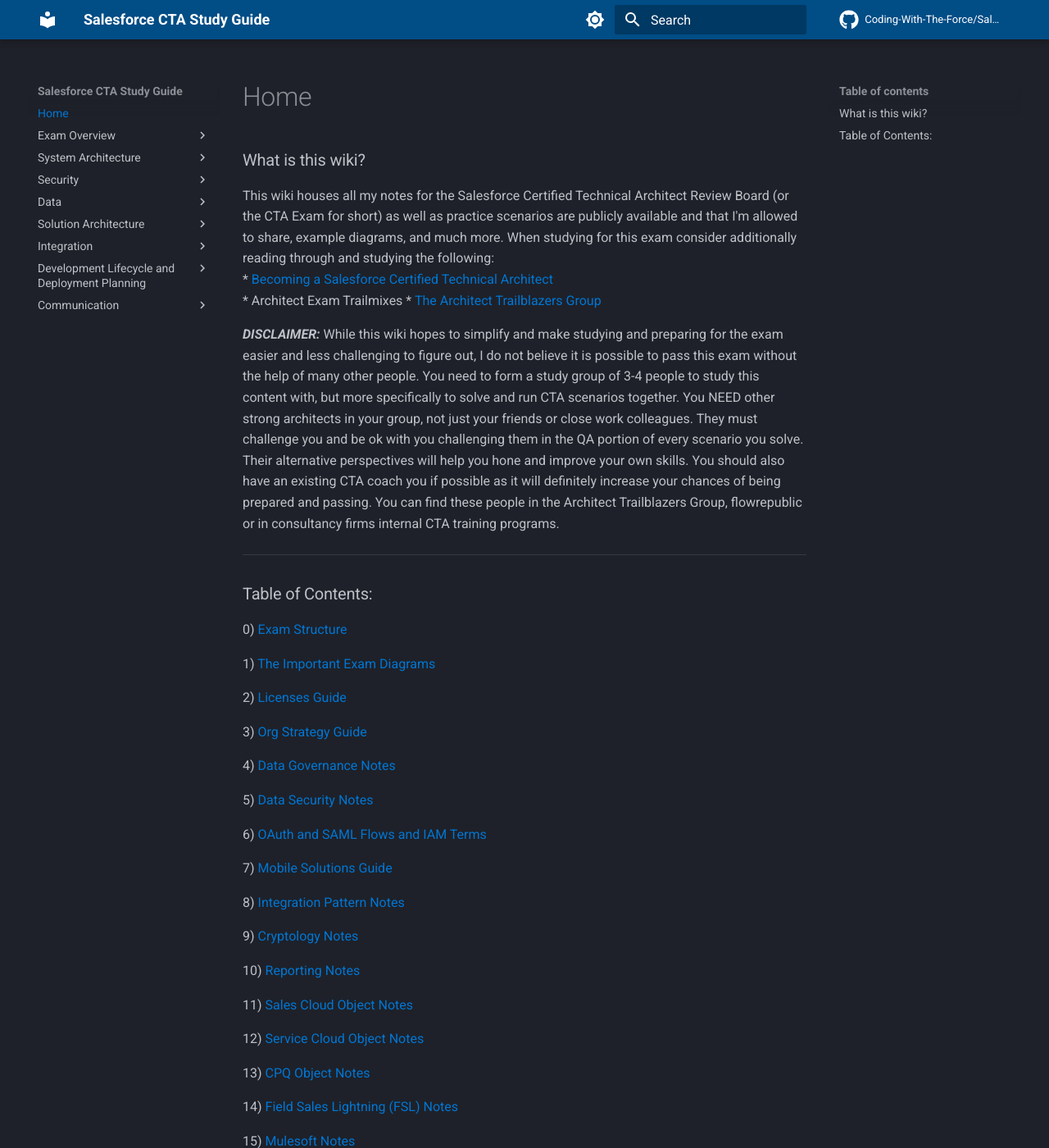
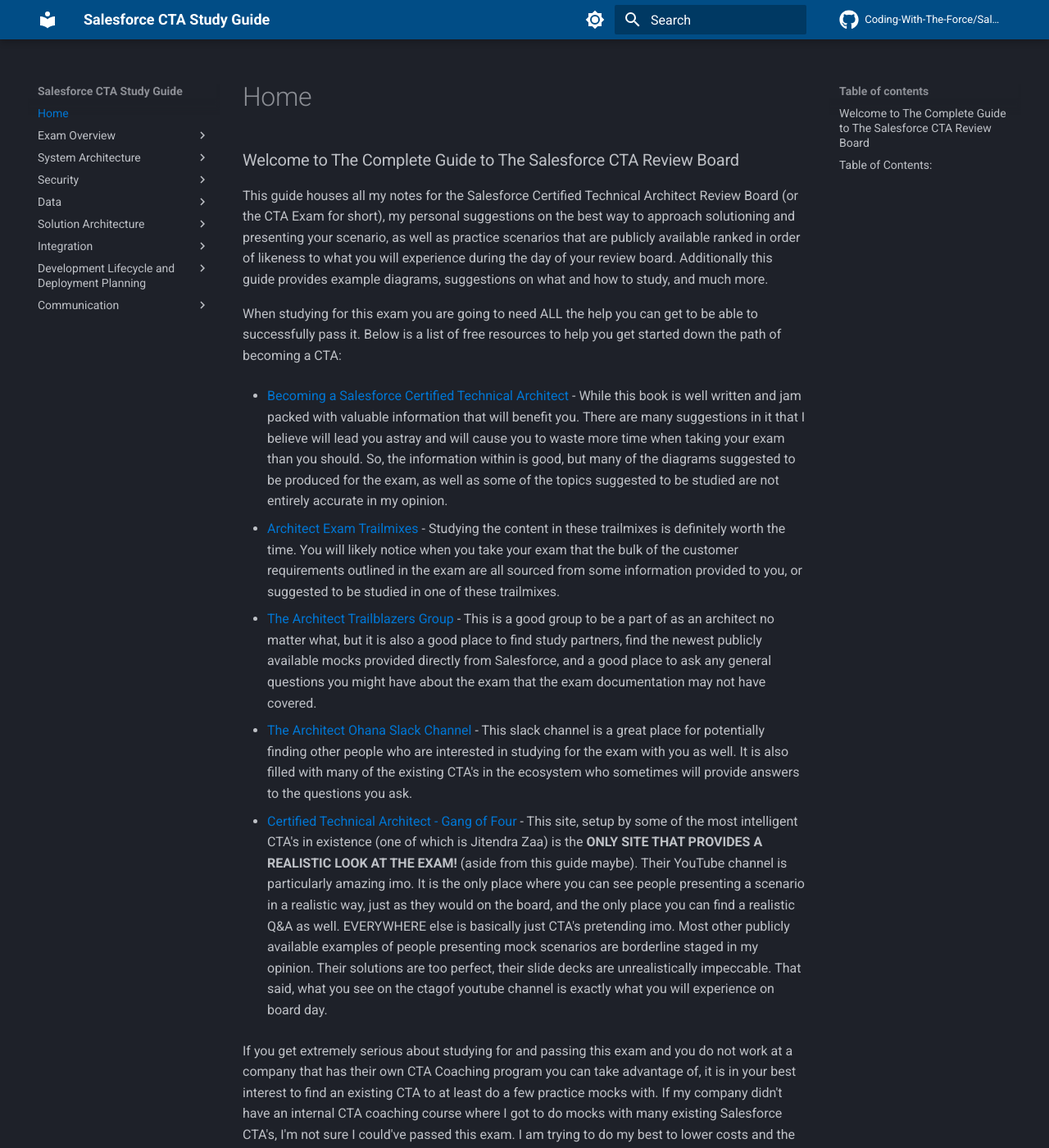
Before and after one commit to Coding-With-The-Force/Salesforce-CTA-Study-Guide, an MkDocs documentation site: the page built from docs/index.md, in a window 1280 px wide and 1400 px high. Shown: the whole window at 82% size. Built offline with MkDocs 1.6.1 and Material for MkDocs 9.7.7, drawn with Linux system fonts in a browser that asks for light colours; comment, search, counter and statistics services are not loaded; some of the changed text lies outside the part shown.

Commit message:
updated the index.md file to be more accurate and have a complete table of contents

```diff
--- a/docs/index.md
+++ b/docs/index.md
@@ -1,12 +1,29 @@
-### What is this wiki?
+### Welcome to The Complete Guide to The Salesforce CTA Review Board
 
-This wiki houses all my notes for the Salesforce Certified Technical Architect Review Board (or the CTA Exam for short) as well as practice scenarios are publicly available and that I'm allowed to share, example diagrams, and much more.
-When studying for this exam consider additionally reading through and studying the following:
-* [Becoming a Salesforce Certified Technical Architect](https://amzn.to/3iHGIBz)
-* Architect Exam Trailmixes
-* [The Architect Trailblazers Group](https://trailhead.salesforce.com/trailblazer-community/groups/0F930000000blKv?tab=discussion&sort=LAST_MODIFIED_DATE_DESC)
+This guide houses all my notes for the Salesforce Certified Technical Architect Review Board (or the CTA Exam for short), my personal suggestions on the best way to approach solutioning and presenting your scenario, as well as practice scenarios that are publicly available ranked in order of likeness to what you will experience during the day of your review board. Additionally this guide provides example diagrams, suggestions on what and how to study, and much more.
 
-_**DISCLAIMER:**_ While this wiki hopes to simplify and make studying and preparing for the exam easier and less challenging to figure out, I do not believe it is possible to pass this exam without the help of many other people. You need to form a study group of 3-4 people to study this content with, but more specifically to solve and run CTA scenarios together. You NEED other strong architects in your group, not just your friends or close work colleagues. They must challenge you and be ok with you challenging them in the QA portion of every scenario you solve. Their alternative perspectives will help you hone and improve your own skills. You should also have an existing CTA coach you if possible as it will definitely increase your chances of being prepared and passing. You can find these people in the Architect Trailblazers Group, flowrepublic or in consultancy firms internal CTA training programs.
+When studying for this exam you are going to need ALL the help you can get to be able to successfully pass it. Below is a list of free resources to help you get started down the path of becoming a CTA:
+
+* [Becoming a Salesforce Certified Technical Architect](https://amzn.to/3iHGIBz) - While this book is well written and jam packed with valuable information that will benefit you. There are many suggestions in it that I believe will lead you astray and will cause you to waste more time when taking your exam than you should. So, the information within is good, but many of the diagrams suggested to be produced for the exam, as well as some of the topics suggested to be studied are not entirely accurate in my opinion.
+
+* [Architect Exam Trailmixes](https://trailhead.salesforce.com/users/strailhead/trailmixes/architect-trailmix-master) - Studying the content in these trailmixes is definitely worth the time. You will likely notice when you take your exam that the bulk of the customer requirements outlined in the exam are all sourced from some information provided to you, or suggested to be studied in one of these trailmixes.
+
+* [The Architect Trailblazers Group](https://trailhead.salesforce.com/trailblazer-community/groups/0F930000000blKv?tab=discussion&sort=LAST_MODIFIED_DATE_DESC) - This is a good group to be a part of as an architect no matter what, but it is also a good place to find study partners, find the newest publicly available mocks provided directly from Salesforce, and a good place to ask any general questions you might have about the exam that the exam documentation may not have covered.
+
+* [The Architect Ohana Slack Channel](https://join.slack.com/t/architectohana/shared_invite/zt-3wtxefn4i-JT~UNx5VHoPbdmScfcv2hA) - This slack channel is a great place for potentially finding other people who are interested in studying for the exam with you as well. It is also filled with many of the existing CTA's in the ecosystem who sometimes will provide answers to the questions you ask.
+
+* [Certified Technical Architect - Gang of Four](https://ctagof.com/) - This site, setup by some of the most intelligent CTA's in existence (one of which is Jitendra Zaa) is the **ONLY SITE THAT PROVIDES A REALISTIC LOOK AT THE EXAM!** (aside from this guide maybe). Their YouTube channel is particularly amazing imo. It is the only place where you can see people presenting a scenario in a realistic way, just as they would on the board, and the only place you can find a realistic Q&A as well. EVERYWHERE else is basically just CTA's pretending imo. Most other publicly available examples of people presenting mock scenarios are borderline staged in my opinion. Their solutions are too perfect, their slide decks are unrealistically impeccable. That said, what you see on the ctagof youtube channel is exactly what you will experience on board day.
+
+If you get extremely serious about studying for and passing this exam and you do not work at a company that has their own CTA Coaching program you can take advantage of, it is in your best interest to find an existing CTA to at least do a few practice mocks with. If my company didn't have an internal CTA coaching course where I got to do mocks with many existing Salesforce CTA's, I'm not sure I could've passed this exam. I am trying to do my best to lower costs and the barrier of entry for this exam, and I do offer coaching myself at less than half the price of any other CTA Coach in existence at this moment in time. If you are interested in CTA coaching, you can schedule time with me or join one of my classes (if there are seats open) at the links below:
+
+* [Schedule 1-on-1 CTA Coaching Time with me here](https://codingwiththeforce.com/cta-1-on-1-coaching/)
+* [Sign up for the CTA Coaching Class with me here](https://www.paypal.com/ncp/payment/8B7SKNP4SYGEG)
+
+_**DISCLAIMER:**_ While this study guide hopes to simplify and make studying and preparing for the exam easier and less challenging to figure out, I do not believe it is possible to pass this exam with this wiki alone. You need to practice presenting, as well as practivce judging, many CTA scenarios, which will require the assistance of many other people. In a perfect world you'll want to form a study group of 3-4 people to study this content with, but more specifically to solve and run CTA scenarios together, solving scenarios together will be more valuable than anything else.
+
+You NEED other very strong experienced architects in your group, not just your friends or close work colleagues. The people in your group must challenge you and be ok with you challenging them in the QA portion of every scenario you solve. Their alternative perspectives will help you hone and improve your own skills.
+
+Ideally you should also have an existing CTA coach you if possible as it will definitely increase your chances of being prepared and passing. I of course offer these services at a lower cost than anyone else in existence as of today, but you can also find other CTA's willing to coach you within the Architect Trailblazers Group, Architect Ohana Slack Channel, the Flowrepublic Coaching course, or within most large consulting firms you are likely to have an internal CTA training program you can join.
 
 ***
 
@@ -56,5 +73,32 @@
 
 21) [Standard Object Oddities](<21)-Standard-Objects-Oddities-(No-CRUD,-No-Quick-Action,-Can't-Be-Lookups,-Etc).md>)
 
+22) [Session Settings](<22)-Session-Settings.md>)
 
-There may be other wiki pages not currently listed here. Please check the pages tab to the right for more undocumented wiki pages.
+23) [Partner Relationship Management (Indirect Sales)](<23)-Partner-Relationship-Management-(Indirect-Sales).md>)
+
+24) [Multi-Currency](<24)-Multi-Currency.md>)
+
+25) [Entitlement Management (Service Cloud)](<25)-Entitlement-Management-(Service-Cloud).md>)
+
+26) [Mutual Transport Layer Security (mTLS / 2-Way SSL)](<26)-Mutual-Transport-Layer-Security-(mTLS-or-2-way-SSL).md>)
+
+27) [Work Orders & Work Order Items (Without FSL)](<27)-Work-Order-and-Work-Order-Items-(Without-Field-Service-Lightning!).md>)
+
+28) [Networking Basics (Firewalls, DMZs, Reverse Proxies, etc.)](<28)-Networking-Basics-(Firewalls,-DMZ's,-Reverse-Proxies,-etc).md>)
+
+29) [Object, Field & Record Security](<29)-Object,-Field-&-Record-Security.md>)
+
+30) [Knowledge Articles](<30)-Knowledge-Articles.md>)
+
+31) [Experience Cloud Features](<31)-Experience-Cloud-Features.md>)
+
+32) [External Services](<32)-External-Services.md>)
+
+33) [Payment Gateways & Processors (Chargent)](<33)-Payment-Gateways-&-Processors---Chargent.md>)
+
+34) [Document Management Systems (DMS)](<34)-Document-Management-Systems-(DMS).md>)
+
+35) [Calculating Data Storage In Salesforce](<35)-Calculating-Data-Storage-In-Salesforce.md>)
+
+36) [Privacy and Consent Management Options](<36)-Privacy-and-Consent-Management-Options.md>)
```
